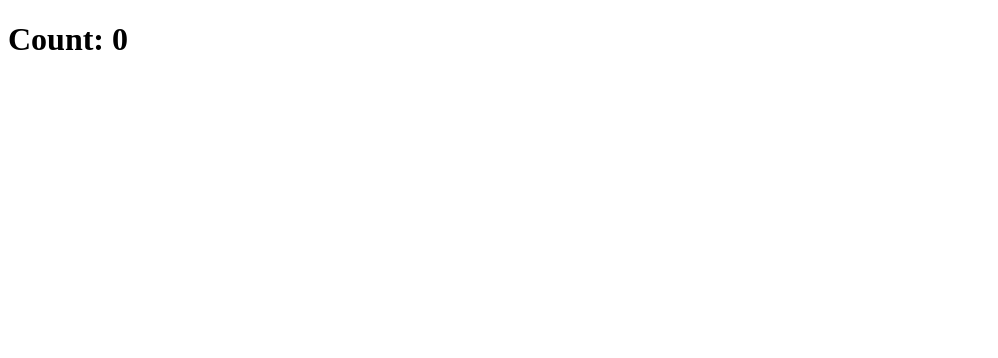
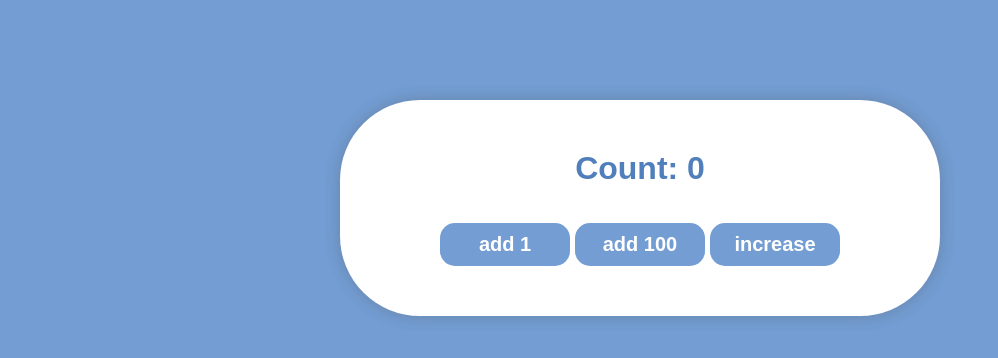
Before and after one commit to mate-academy/react_counter, a React (Create React App) app: page / in a window 1280 px wide. Shown: the top 358 px of the page, without its empty margins (0-998 px from the left). Built offline with nearby package versions, Linux system fonts and the light colour scheme; the HTML template or start-up script is replaced by a standard one.

Commit message:
Solution

```diff
--- a/src/App.js
+++ b/src/App.js
@@ -1,18 +1,14 @@
 import React from 'react';
 import './App.scss';
 
-class App extends React.Component {
-  addOne = () => {};
+import Counter from './Counter';
 
-  add100 = () => {};
-
-  increase = () => {};
-
-  render() {
-    return (
-      <h1>Count: 0</h1>
-    );
-  }
+function App() {
+  return (
+    <div className="app">
+      <Counter />
+    </div>
+  );
 }
 
 export default App;
--- a/src/App.scss
+++ b/src/App.scss
@@ -1 +1,20 @@
-// styles go here
+* {
+  box-sizing: border-box;
+}
+
+body {
+  font-family: Arial, Helvetica, sans-serif;
+  background-color: rgb(115, 157, 211);
+}
+
+.app {
+  display: flex;
+  flex-direction: column;
+  width: 600px;
+  margin: 100px auto;
+  padding: 50px;
+
+  background-color: #fff;
+  border-radius: 80px;
+  box-shadow: 0 0 15px rgba(75, 74, 74, 0.3);
+}
--- /dev/null
+++ b/src/Counter.js
@@ -0,0 +1,65 @@
+import React from 'react';
+import './Counter.scss';
+
+class Counter extends React.Component {
+  state = {
+    count: 0,
+  }
+
+  addOne = () => {
+    this.setState(state => ({
+      count: state.count + 1,
+    }));
+  };
+
+  add100 = () => {
+    this.setState(state => ({
+      count: state.count + 100,
+    }));
+  };
+
+  increase = () => {
+    if (this.state.count % 5 === 0) {
+      this.add100();
+    }
+
+    this.addOne();
+  };
+
+  render() {
+    const { count } = this.state;
+
+    return (
+      <div className="counter">
+        <h1 className="counter__title">
+          {`Count: ${count}`}
+        </h1>
+
+        <div className="counter__buttons">
+          <button
+            type="button"
+            onClick={this.addOne}
+          >
+            add 1
+          </button>
+
+          <button
+            type="button"
+            onClick={this.add100}
+          >
+            add 100
+          </button>
+
+          <button
+            type="button"
+            onClick={this.increase}
+          >
+            increase
+          </button>
+        </div>
+      </div>
+    );
+  }
+}
+
+export default Counter;
--- /dev/null
+++ b/src/Counter.scss
@@ -0,0 +1,34 @@
+.counter {
+  display: flex;
+  flex-direction: column;
+  align-items: center;
+
+  &__title {
+    margin-top: 0;
+    color: rgb(81, 127, 187);
+  }
+
+  &__buttons {
+    display: flex;
+    justify-content: space-between;
+    width: 400px;
+    margin-top: 15px;
+
+    & * {
+      width: 130px;
+      padding: 10px;
+      font-size: 20px;
+      font-weight: bold;
+      color: #fff;
+      background-color: rgb(115, 157, 211);
+      border: none;
+      border-radius: 15px;
+      outline: none;
+      cursor: pointer;
+
+      &:hover {
+        background-color: rgb(97, 135, 185);
+      }
+    }
+  }
+}
```
Also changed, not shown: 1 other file (tests, documents, lock files or other folders).
